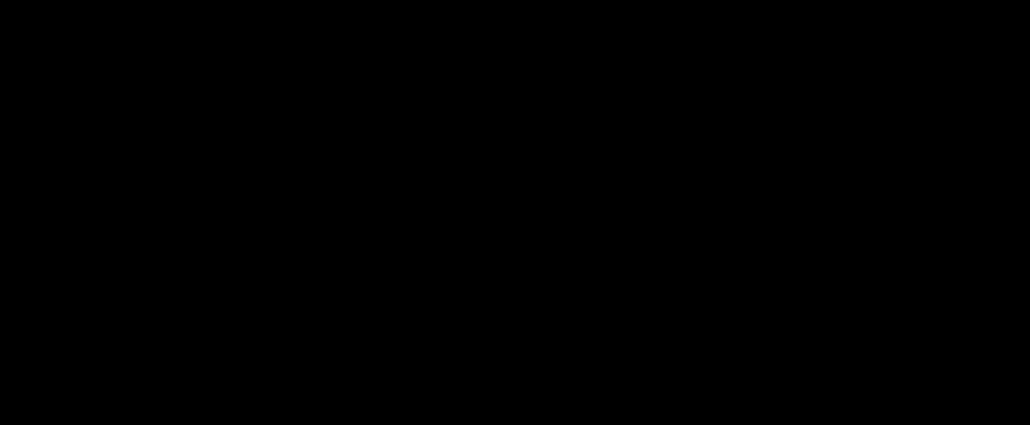
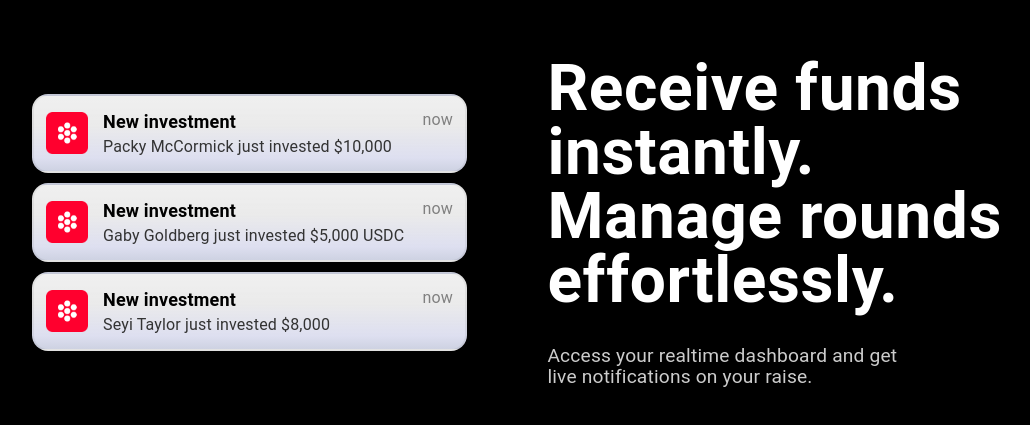
Before and after one commit to Rehan-AF/Party-Round, a React (Create React App) app: page / in a window 1280 px wide. Shown: the part 3630-4055 px from the top of the page, without its empty margins (128-1158 px from the left). Before the commit the page ends 3267 px from the top, so only its background shows below. Built offline with nearby package versions, Linux system fonts and the light colour scheme.

Commit message:
section five

```diff
--- /dev/null
+++ b/src/components/InvestmentsCard /index.jsx
@@ -0,0 +1,59 @@
+import { makeStyles, Typography } from "@material-ui/core";
+import React from "react";
+import img from "../../assets/flowerIcon.png";
+const InvestmentsCard = ({ time, announcement }) => {
+  const classes = useStyles();
+  return (
+    <div className={classes.container}>
+      <img src={img} alt="icon" className={classes.icon} />
+      <div>
+        <div className={classes.titleBox}>
+          <Typography className={classes.title}>New investment</Typography>
+          <Typography className={classes.time}>{time}</Typography>
+        </div>
+        <Typography className={classes.description}>{announcement}</Typography>
+      </div>
+    </div>
+  );
+};
+
+export default InvestmentsCard;
+const useStyles = makeStyles((theme) => ({
+  container: {
+    display: "flex",
+    alignItems: "center",
+    padding: "12px",
+    gap: "15px",
+    color: "black",
+    border: "2px solid rgba(0,0,0,.06)",
+    borderRadius: "1rem",
+    backgroundColor: "hsla(0,0%,100%,.8)",
+    backgroundImage:
+      "linear-gradient(180deg,hsla(0,0%,100%,.7),hsla(0,0%,100%,.6) 39%,rgba(226,228,249,.8) 82%,rgba(207,214,241,.6))",
+    margin: "10px",
+    "&:hover": {
+      transition: "all 0.4s ease-in-out",
+      boxShadow: "0 4px 12px 6px rgb(0 0 0 / 24%)",
+      transform: "scale(1.05)",
+    },
+  },
+  icon: {
+    width: "42px",
+    height: "42px",
+  },
+  titleBox: {
+    width: "350px",
+    display: "flex",
+    justifyContent: "space-between",
+  },
+  title: {
+    fontWeight: "bold",
+    fontSize: "18px",
+  },
+  time: {
+    color: "gray",
+  },
+  description: {
+    color: "#333",
+  },
+}));
--- /dev/null
+++ b/src/components/sectionFive/index.jsx
@@ -0,0 +1,63 @@
+import { makeStyles, Typography } from "@material-ui/core";
+import React from "react";
+import InvestmentsCard from "../InvestmentsCard ";
+import ToggleCard from "../togglecard";
+const SectionFive = () => {
+  const classes = useStyles();
+  return (
+    <div className={classes.container}>
+      <div>
+        <Typography className={classes.title}>
+          Receive funds
+          <br /> instantly.
+          <br /> Manage rounds
+          <br />
+          effortlessly.
+        </Typography>
+
+        <div>
+          <Typography className={classes.typo}>
+            Access your realtime dashboard and get
+            <br /> live notifications on your raise.
+          </Typography>
+        </div>
+      </div>
+      <div className={classes.img}>
+        <InvestmentsCard
+          announcement="Packy McCormick just invested $10,000"
+          time="now"
+        />
+        <InvestmentsCard
+          announcement="Gaby Goldberg just invested $5,000 USDC"
+          time="now"
+        />
+        <InvestmentsCard
+          announcement="Seyi Taylor just invested $8,000"
+          time="now"
+        />
+      </div>
+    </div>
+  );
+};
+
+export default SectionFive;
+const useStyles = makeStyles((theme) => ({
+  container: {
+    display: "flex",
+    flexDirection: "row-reverse",
+    alignItems: "center",
+    position: "relative",
+    justifyContent: "space-between",
+  },
+  title: {
+    lineHeight: "1",
+    fontSize: "4rem",
+    fontWeight: "bold",
+  },
+  typo: {
+    marginTop: "32px",
+    fontSize: "1.2rem",
+    lineHeight: "1.1",
+    color: "hsla(0,0%,100%,.8)",
+  },
+}));
--- a/src/pages/homePage/index.js
+++ b/src/pages/homePage/index.js
@@ -3,6 +3,7 @@
 import SectionTwo from "../../components/section2";
 import SectionThree from "../../components/section3";
 import SectionFour from "../../components/section4";
+import SectionFive from "../../components/sectionFive";
 import SectionRaise from "../../components/sectionRaise";
 
 const HomePage = () => {
@@ -19,6 +20,9 @@
         </div>
         <div className={classes.sectionTwoGap}>
           <SectionFour />
+        </div>
+        <div className={classes.sectionTwoGap}>
+          <SectionFive />
         </div>
       </div>
     </div>
```
Also changed, not shown: src/assets/flowerIcon.png (added).
